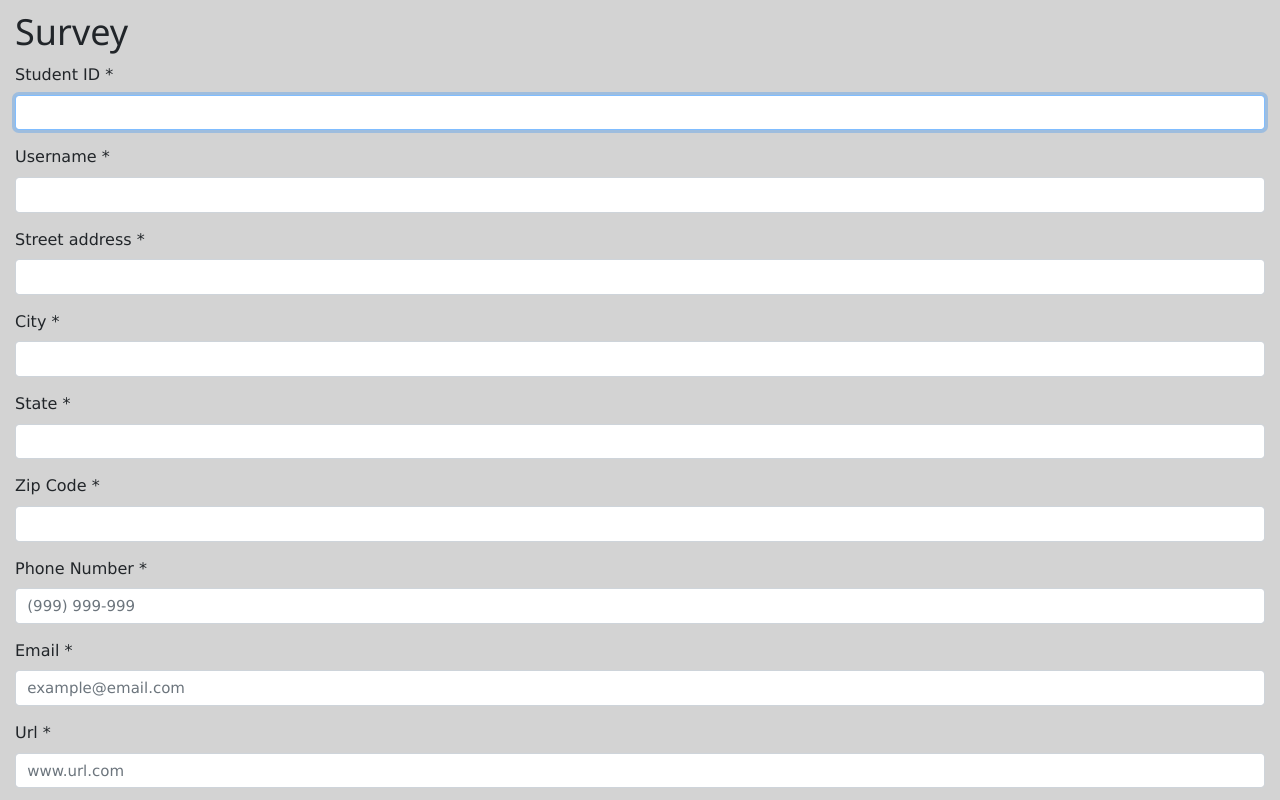
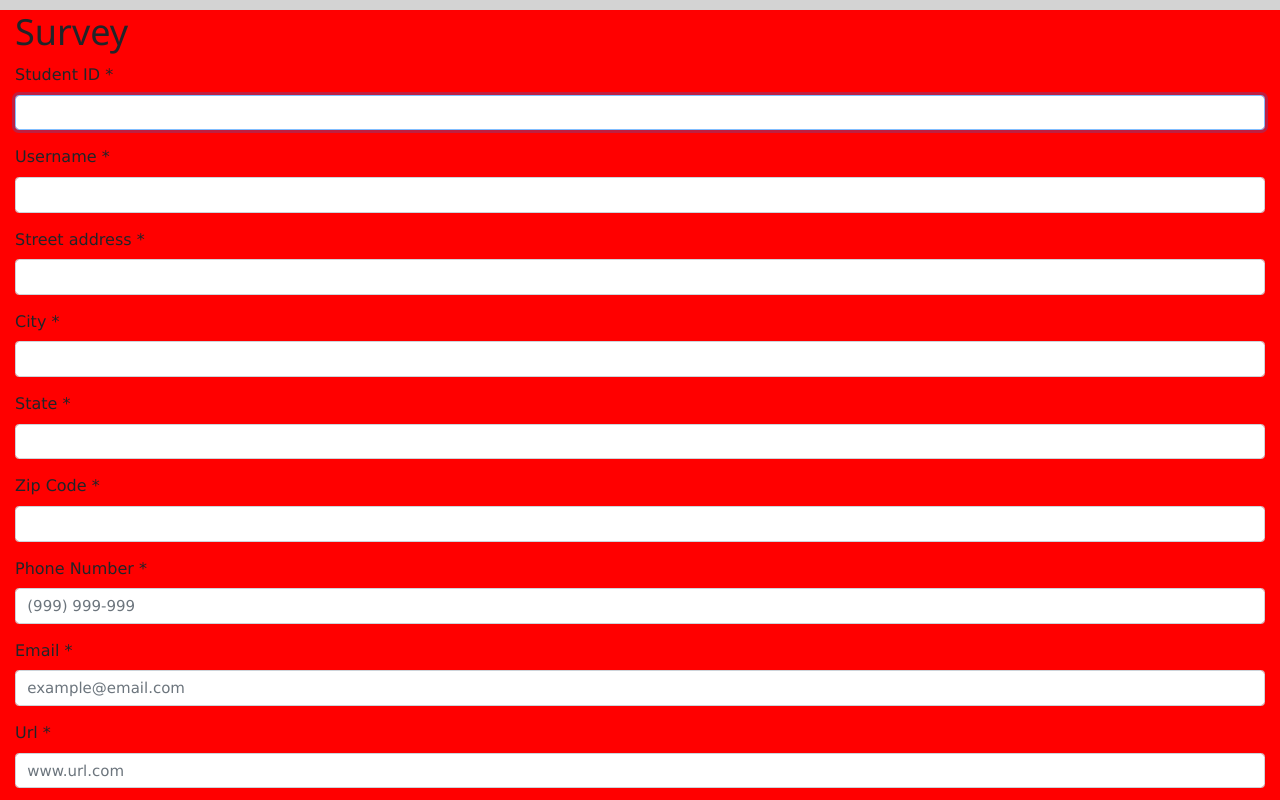
Before and after one commit to eidelmand/swe645-frontend, an Angular app: page / in a window 1280 px wide. Shown: the top 800 px of the page. Built offline with nearby package versions, Linux system fonts and the light colour scheme.

Commit message:
Change backround to red

```diff
--- a/src/app/survey/survey.component.css
+++ b/src/app/survey/survey.component.css
@@ -5,4 +5,4 @@ h1 {color: #006633;border:5px solid #006633;box-shadow: 5px 10px #888888; displa
 .w3-half img:hover{opacity:1}
 img     {position:relative; float:right; right:0px; bottom:0px; z-index:2}
 .button {display:inline; word-wrap: break-word;} */
-.container-fluid {font-size:16px;background-color: lightgray}
+.container-fluid {font-size:16px;background-color: red}
```
